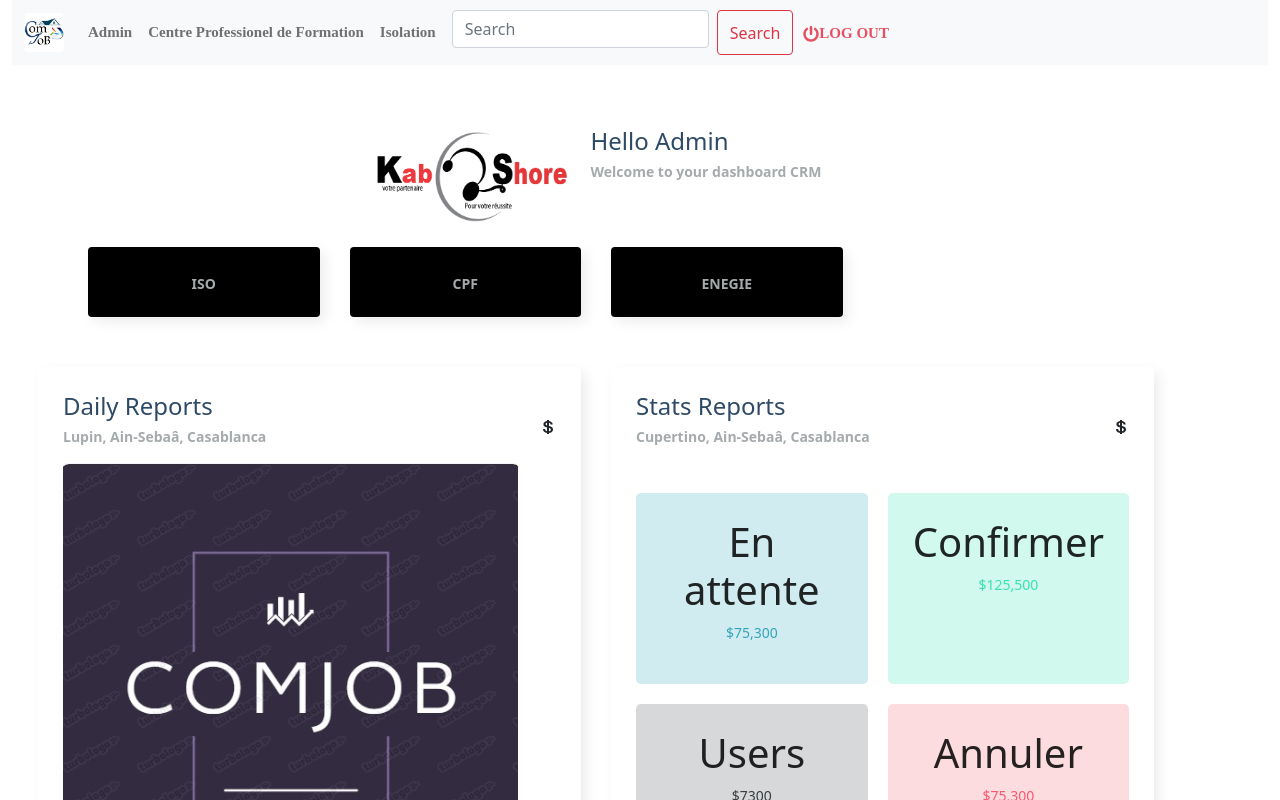
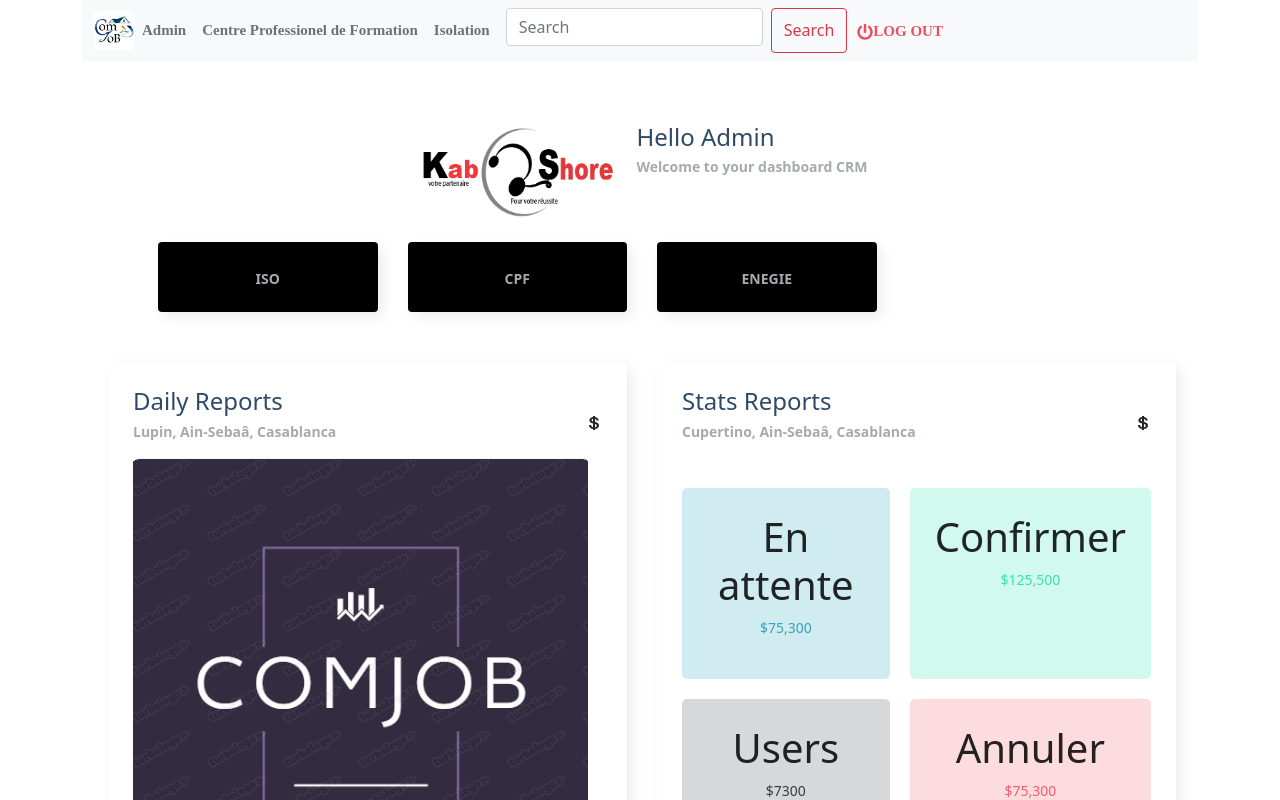
Before and after one commit to ArsenLup1/appcrm, a Next.js app: page /test in a window 1280 px wide. Shown: the top 800 px of the page. Built offline with nearby package versions, Linux system fonts and the light colour scheme.

Commit message:
updatTwoMobileFirstToDeskktop

```diff
--- a/components/Atomes/navbar/index.js
+++ b/components/Atomes/navbar/index.js
@@ -15,12 +15,10 @@ const Navb = () => {
     return (
             <NavbarStc>
 
-                <Navbar bg="light" expand="lg">
-                <Navbar.Brand href="#">
+                <Navbar bg="light" expand="lg" className="w-100">
                     <div>
                         <img src="/img/Logo_CRM.png" className="rounded thumbnail" alt="logo" width="40px" />
                     </div>
-                </Navbar.Brand>
                 <Navbar.Toggle aria-controls="navbarScroll" />
                 <Navbar.Collapse id="navbarScroll">
                     <Nav
--- a/components/Atomes/navbar/navbar.stc.js
+++ b/components/Atomes/navbar/navbar.stc.js
@@ -4,7 +4,7 @@ import 'bootstrap/dist/css/bootstrap.min.css';
 
 const NavbarStc=Styled(Row)`
     background: #F0F0F0;
-    height: auto;
+    width: auto;
     overflow: hidden;
     padding: 0;
     margin: 0;
@@ -46,8 +46,8 @@ const NavbarStc=Styled(Row)`
     text-transform: uppercase;
 }
 
-@media screen and (max-width: 990px){
-    width: fit-content;
+@media screen and (min-width: 490px) and (max-width: 990px){
+    width: auto;
 }
 
 
--- a/pages/test.js
+++ b/pages/test.js
@@ -13,7 +13,7 @@ export default function test() {
         <link rel="icon" href="/favicon.ico" />
       </Head>
 
-      <main className="container-fluid overflow: auto;">
+      <main className="container overflow: auto; mx-auto">
             <Navb/>
       <div className="container-fluid">
 
--- a/styles/globals.css
+++ b/styles/globals.css
@@ -5,7 +5,7 @@ body {
   font-family: -apple-system, BlinkMacSystemFont, Segoe UI, Roboto, Oxygen,
     Ubuntu, Cantarell, Fira Sans, Droid Sans, Helvetica Neue, sans-serif;
 
-    @media screen (min-width: 340px) and (max-width: 990px){
+    @media screen and (min-width: 490px) and (max-width: 990px){
       width: fit-content;
       }
   }
```
